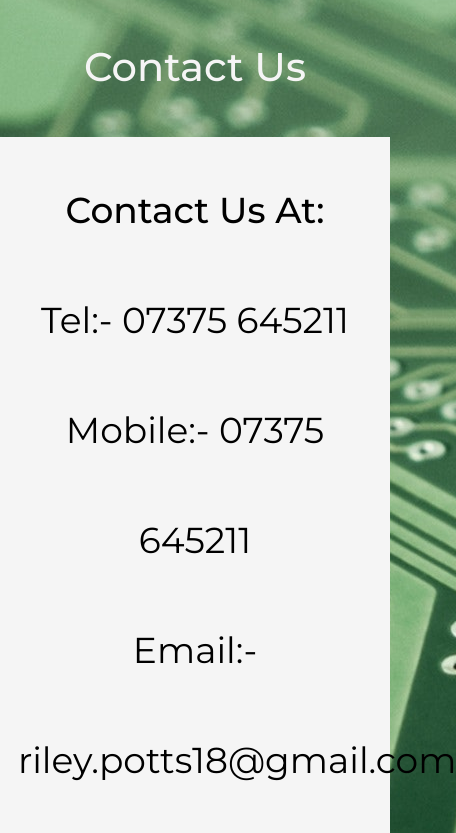
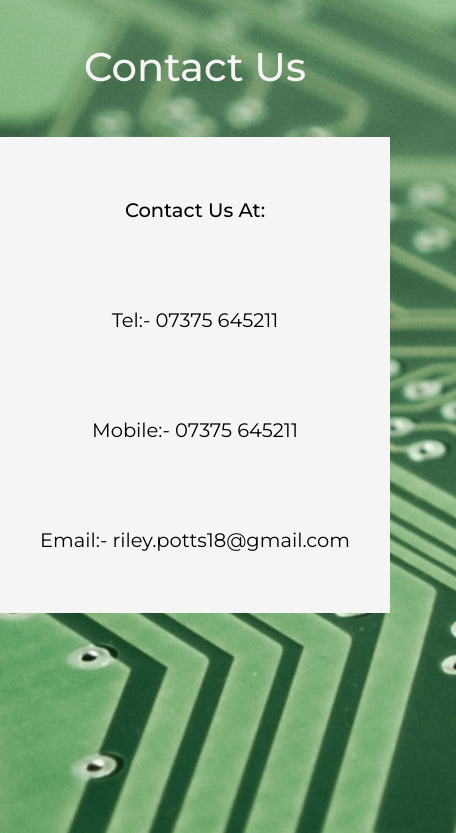
Before and after one commit to Rpotts1604/Rpotts1604.github.io, a plain HTML site: page contact.html in a window 390 px wide. Shown: the part 83-916 px from the top of the page, 456 px wide, since content can reach past the window. After the commit the page ends 844 px from the top, so only its background shows below. Drawn offline with Linux system fonts and the light colour scheme.

Commit message:
Update style.css

```diff
--- a/style.css
+++ b/style.css
@@ -273,6 +273,7 @@ nav #check{
     font-weight: 500;
     text-align: center;
     line-height: 110px;
+    font-size: 2.5vw;
 }
 .contact-info p{
     font-weight: 400;
@@ -358,6 +359,13 @@ nav #check{
         margin-bottom: 20px;
         height: max-content;
         position: relative;
+    }
+
+    .contact-info{
+    font-weight: 500;
+    text-align: center;
+    line-height: 110px;
+    font-size: 5vw;
     }
 
     .services-panel{
```
